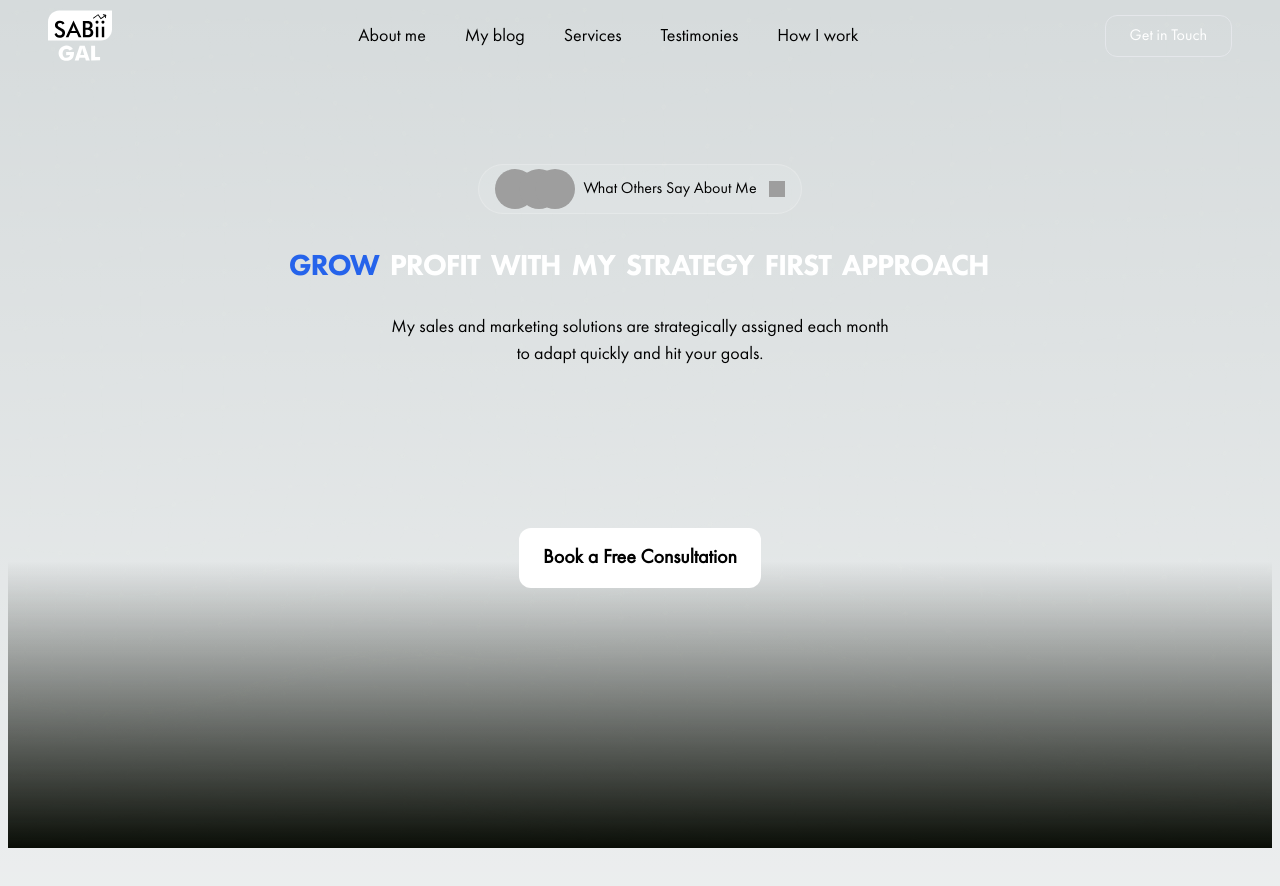
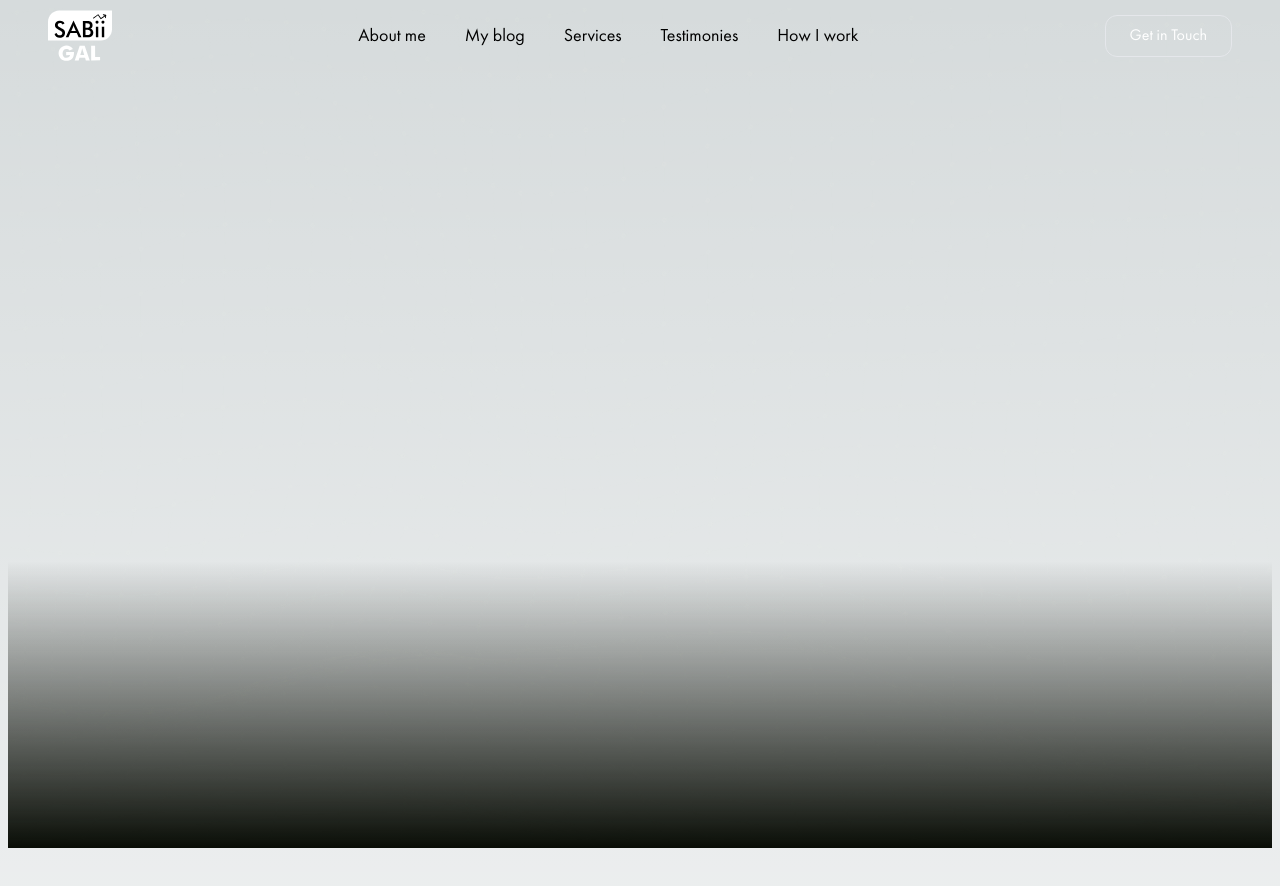
Before and after one commit to geniusmark99/sabiigal, a Next.js app: page / in a window 1280 px wide. Shown: the top 886 px of the page. Built offline with nearby package versions, Linux system fonts and the light colour scheme; grey boxes are pictures that could not be loaded.

Commit message:
first commit

```diff
--- a/src/components/HeaderMeWidget.js
+++ b/src/components/HeaderMeWidget.js
@@ -9,7 +9,7 @@ const Futura = localFont({
 
 export default function HeaderMeWidget(){
 return <>
-<div className="flex flex-col gap-0 mt-40 lg:mt-10 justify-center items-center h-[60%] lg:h-[60%] py-[80px] lg:py-[96px] z-[-2]">
+{/* <div className="flex flex-col gap-0 mt-40 lg:mt-10 justify-center items-center h-[60%] lg:h-[60%] py-[80px] lg:py-[96px] z-[-2]">
 <div className=" max-w-[848px] w-full mx-auto mt-[40px] flex flex-col justify-center items-center ">
     <a href="#testimonials" className="transition-all hover:scale-95 hover:shadow-md hover:shadow-blue-600/10 mb-2 lg:mb-10 flex flex-nowrap bg-white/10 items-center gap-x-4 px-4 py-1 rounded-full border border-1 border-white/20"
 
@@ -101,7 +101,7 @@ return <>
 
 
 
-</div>
+</div> */}
 
 
 </>
--- a/src/components/useDimention.js
+++ b/src/components/useDimention.js
@@ -1,9 +1,5 @@
 import { useEffect, useRef } from "react";
 
-// Naive implementation - in reality would want to attach
-// a window or resize listener. Also use state/layoutEffect instead of ref/effect
-// if this is important to know on initial client render.
-// It would be safer to  return null for unmeasured states.
 export const useDimensions = ref => {
   const dimensions = useRef({ width: 0, height: 0 });
 
```
Also changed, not shown: src/app/about/page.js (deleted).
